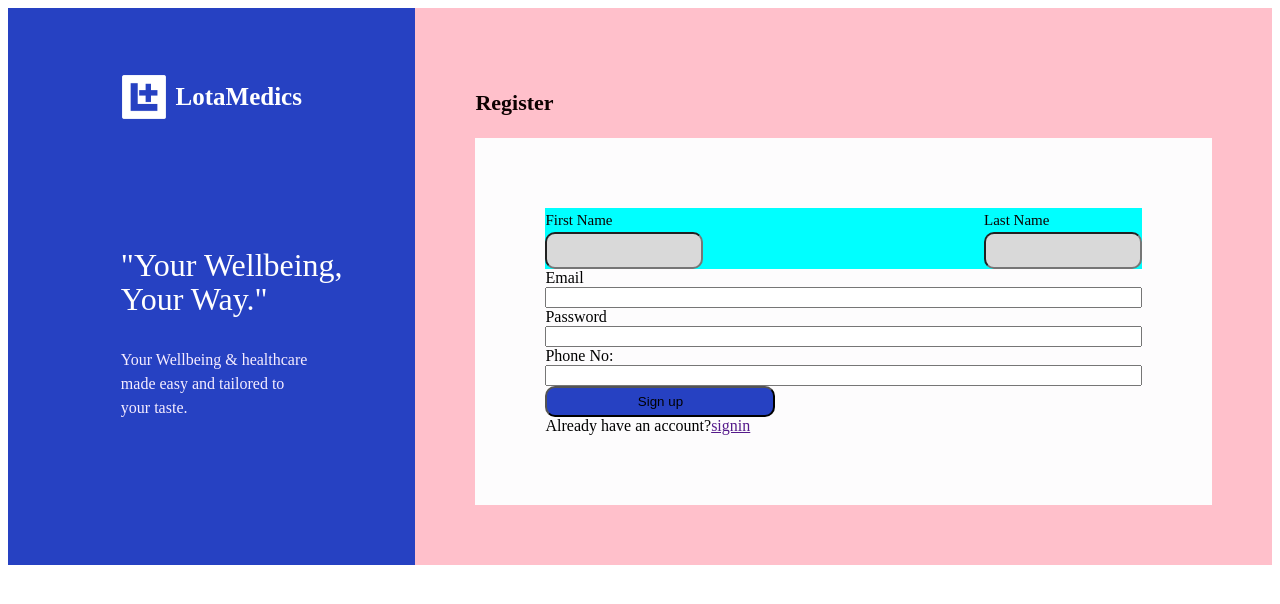
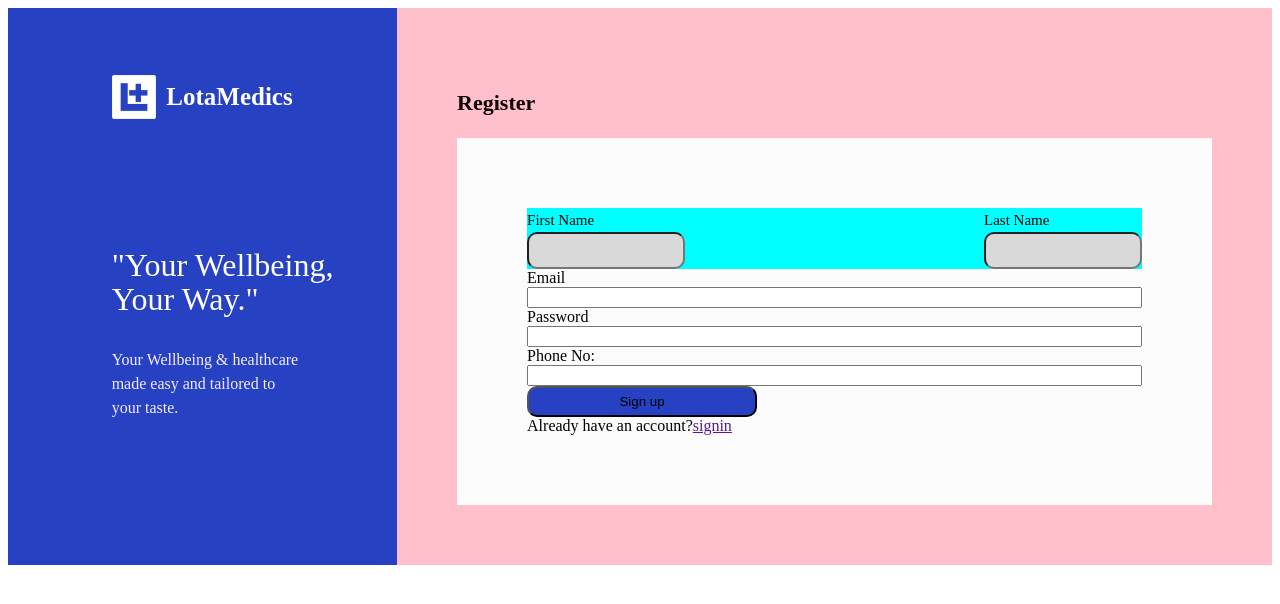
Before and after one commit to Solex202/electronic_health_client, a React (Vite) app: page / in a window 1280 px wide. Shown: the top 604 px of the page. Built offline with nearby package versions, Linux system fonts and the light colour scheme.

Commit message:
registration page

```diff
--- a/src/pages/auth/Register/index.module.css
+++ b/src/pages/auth/Register/index.module.css
@@ -7,7 +7,7 @@
 /* left section start */
 .left_section{
     background-color: #2641C2;
-    width: 460px;
+    width: 430px;
     display: flex;
     flex-direction: column;
     align-items: center;
```
